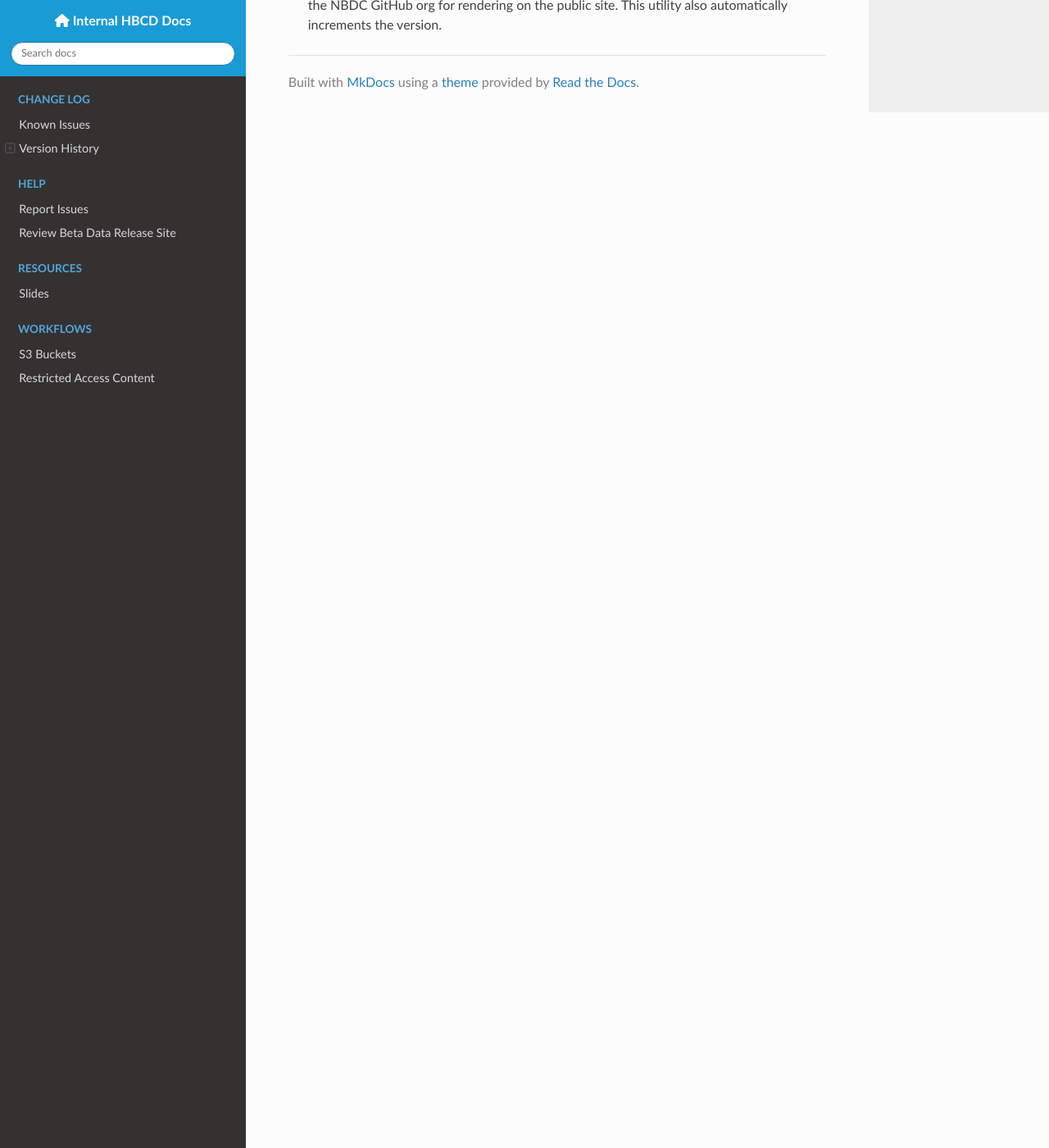
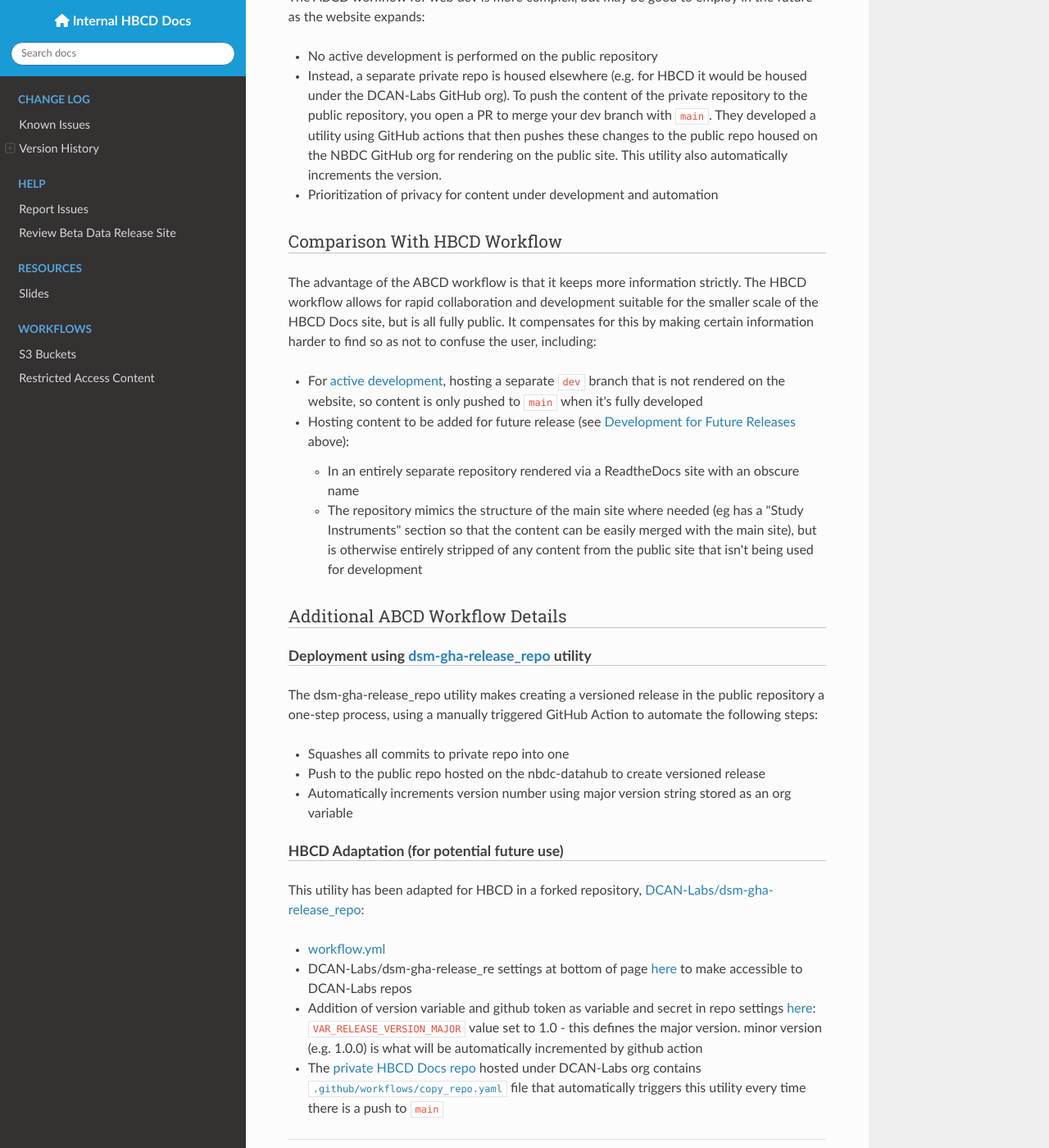
Before and after one commit to DCAN-Labs/hbcd-docs-internal, an MkDocs documentation site: the page built from docs/workflows/webdev.md, in a window 1280 px wide and 1400 px high, scrolled down 1646 px. Shown: the whole window at 82% size. Built offline with MkDocs 1.6.1, drawn with Linux system fonts in a browser that asks for light colours; nearby versions of some CDN libraries; some of the changed text lies outside the part shown.

Commit message:
add abcd WF details

```diff
--- a/docs/workflows/webdev.md
+++ b/docs/workflows/webdev.md
@@ -2,17 +2,19 @@
 
 The repository for HBCD Docs is housed under the NBDC Data Hub organization ([https://github.com/nbdc-datahub](https://github.com/nbdc-datahub)) on GitHub, which is where the website repos as well as additional ABCD/ABCC- and HBCD-specific utilities are housed: [https://github.com/nbdc-datahub/hbcd-docs](https://github.com/nbdc-datahub/hbcd-docs)
 
-### Active Development For Release 1.0
+## Active Development For Release 1.0
 
-The branch `dev` is used for development purposes, where changes are made and then pushed to `main` to render on the public site once the content/changes are complete. This branch is not rendered on the public site (although it can be if needed).
+The branch `dev` is used for development purposes, where changes are made and then pushed to `main` to render on the public site once the content/changes are complete. This branch is not rendered on the public site (although it can be if needed). *This bare bones workflow allows for rapid, streamlined collaboration and development,* but has disadvantages over the ABCD workflow (see details at [end of page](#abcd-workflow))
 
-### Development for Future Releases
+## Development for Future Releases
 
 Content that is under development, but not to be included in the website until a future release, is currently being developed on a separate GitHub repository housed under the DCAN-Lab org: [https://github.com/DCAN-Labs/beta-repo](https://github.com/DCAN-Labs/beta-repo). This repository is rendered on a separate ReadtheDocs site here: [https://beta-repo.readthedocs.io/latest/](https://beta-repo.readthedocs.io/latest/). The website has a discrete name so that users won't accidentally stumble upon it when searching for HBCD and get confused. However, it is still public of course.
 
-**An alternative solution** is to create a new branch on the the public NBDC repo - [https://github.com/nbdc-datahub/hbcd-docs](https://github.com/nbdc-datahub/hbcd-docs) - called `1.1` for example, and render it so that it's accessible via the flyout menu in the bottom right-hand corner (see details on ReadtheDocs documentation [here](https://docs.readthedocs.com/platform/stable/flyout-menu.html#addons-flyout-menu)). The downside is that if users stumble upon it, it may confuse them, although we can just be sure to explain clearly on the landing page that it's dev content for future releases and shouldn't be referenced.
+### Alternative Solution
 
-### Versioning
+An alternative solution is to create a new branch on the the public NBDC repo - [https://github.com/nbdc-datahub/hbcd-docs](https://github.com/nbdc-datahub/hbcd-docs) - called `1.1` for example, and render it so that it's accessible via the flyout menu in the bottom right-hand corner (see details on ReadtheDocs documentation [here](https://docs.readthedocs.com/platform/stable/flyout-menu.html#addons-flyout-menu)). The downside is that if users stumble upon it, it may confuse them, although we can just be sure to explain clearly on the landing page that it's dev content for future releases and shouldn't be referenced.
+
+## Versioning
 
 - The base version numbers (e.g. `1.2` for a version number `1.2.3`) will always match the release - for example, for the interim release, the Docs version will be `1.1.0` when first published
 - The third number (e.g. `3` for a version number `1.2.3`) will change whenever there’s a major content adjustment, including:
@@ -23,9 +25,39 @@ Content that is under development, but not to be included in the website until a
 
 **NOTE:** The current version is `1.0.1`. This is due to the fact that the workflow designed by ABCD ([see details in next section](#abcd-workflow)) was being used at first, which automatically incremented the version after a small change was made. It's possible (though not good practice) to delete tags and release versions on GitHub, but the publication automatically made to Zenodo whenever a new version is tagged, is permanent.
 
-### ABCD Workflow
+## ABCD Workflow
 
 The ABCD workflow for web dev is more complex, but may be good to employ in the future as the website expands:
 
 - No active development is performed on the public repository
 - Instead, a separate private repo is housed elsewhere (e.g. for HBCD it would be housed under the DCAN-Labs GitHub org). To push the content of the private repository to the public repository, you open a PR to merge your dev branch with `main`. They developed a utility using GitHub actions that then pushes these changes to the public repo housed on the NBDC GitHub org for rendering on the public site. This utility also automatically increments the version.
+- Prioritization of privacy for content under development and automation
+
+### Comparison With HBCD Workflow
+
+The advantage of the ABCD workflow is that it keeps more information strictly. The HBCD workflow allows for rapid collaboration and development suitable for the smaller scale of the HBCD Docs site, but is all fully public. It compensates for this by making certain information harder to find so as not to confuse the user, including:
+
+- For [active development](#active-development-for-release-10), hosting a separate `dev` branch that is not rendered on the website, so content is only pushed to `main` when it's fully developed
+- Hosting content to be added for future release (see [Development for Future Releases](#development-for-future-releases) above):
+    - In an entirely separate repository rendered via a ReadtheDocs site with an obscure name
+    - The repository mimics the structure of the main site where needed (eg has a "Study Instruments" section so that the content can be easily merged with the main site), but is otherwise entirely stripped of any content from the public site that isn't being used for development
+
+
+### Additional ABCD Workflow Details
+
+#### Deployment using [dsm-gha-release_repo](https://github.com/ucsd-dsm/dsm-gha-release_repo) utility
+
+The dsm-gha-release_repo utility makes creating a versioned release in the public repository a one-step process, using a manually triggered GitHub Action to automate the following steps:
+
+- Squashes all commits to private repo into one
+- Push to the public repo hosted on the nbdc-datahub to create versioned release
+- Automatically increments version number using major version string stored as an org variable
+
+#### HBCD Adaptation (for potential future use)
+
+This utility has been adapted for HBCD in a forked repository, [DCAN-Labs/dsm-gha-release_repo](https://github.com/DCAN-Labs/dsm-gha-release_repo):
+
+- [workflow.yml](https://github.com/DCAN-Labs/dsm-gha-release_repo/blob/main/.github/workflows/workflow.yml)
+- DCAN-Labs/dsm-gha-release_re settings at bottom of page [here](https://github.com/DCAN-Labs/dsm-gha-release_repo/settings/actions) to make accessible to DCAN-Labs repos
+- Addition of version variable and github token as variable and secret in repo settings [here](https://github.com/DCAN-Labs/hbcd-release-docs/settings/secrets/actions): `VAR_RELEASE_VERSION_MAJOR` value set to 1.0 - this defines the major version. minor version (e.g. 1.0.0) is what will be automatically incremented by github action
+- The [private HBCD Docs repo](https://github.com/DCAN-Labs/hbcd-release-docs) hosted under DCAN-Labs org contains [`.github/workflows/copy_repo.yaml`](https://github.com/DCAN-Labs/hbcd-release-docs/blob/main/.github/workflows/copy_repo.yaml) file that automatically triggers this utility every time there is a push to `main`
```
